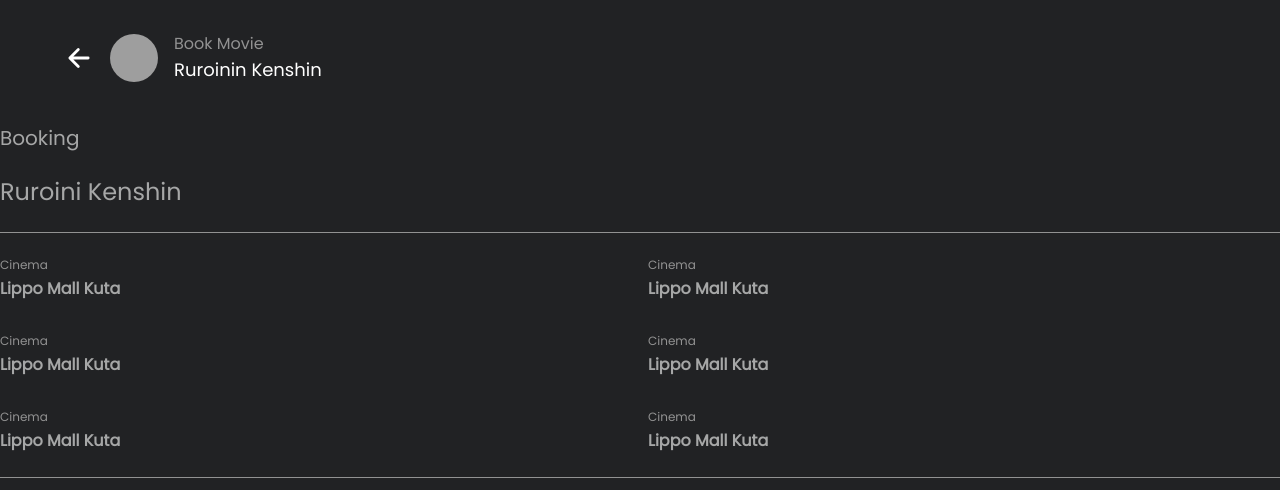
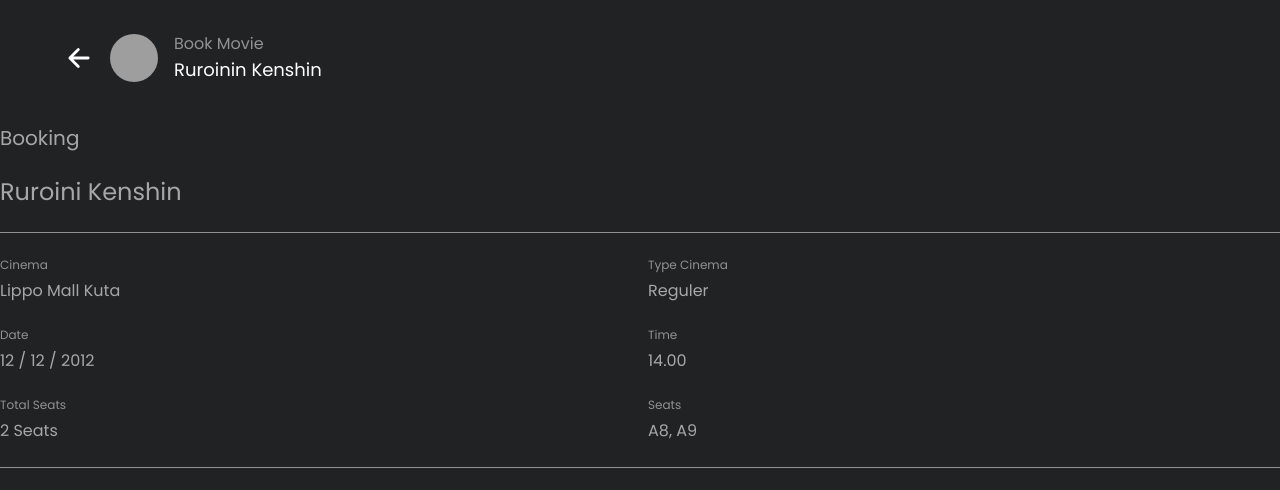
Before and after one commit to aryndraa/timedoor-academy-final-project, a Next.js app: page /movies/1/booking/payment in a window 1280 px wide. Shown: the top 490 px of the page. Built offline with nearby package versions, Linux system fonts and the light colour scheme; grey boxes are pictures that could not be loaded.

Commit message:
ticket payment detail props

```diff
--- a/app/components/TicketPaymentDetail.js
+++ b/app/components/TicketPaymentDetail.js
@@ -4,13 +4,13 @@
   return (
     <div>
       <h2 className="pb-6 mb-6 text-2xl font-medium border-b border-border">Ruroini Kenshin</h2>
-      <div className="grid grid-cols-2 gap-4 gap-y-8 pb-6 mb-6 border-b border-border">
-        <TicketPaymentInfo/>
-        <TicketPaymentInfo/>
-        <TicketPaymentInfo/>
-        <TicketPaymentInfo/>
-        <TicketPaymentInfo/>
-        <TicketPaymentInfo/>
+      <div className="grid grid-cols-2 gap-4 gap-y-6 pb-6 mb-6 border-b border-border">
+        <TicketPaymentInfo title={"Cinema"} info={"Lippo Mall Kuta"}/>
+        <TicketPaymentInfo title={"Type Cinema"} info={"Reguler"}/>
+        <TicketPaymentInfo title={"Date"} info={"12 / 12 / 2012"}/>
+        <TicketPaymentInfo title={"Time"} info={"14.00"}/>
+        <TicketPaymentInfo title={"Total Seats"} info={"2 Seats"}/>
+        <TicketPaymentInfo title={"Seats"} info={"A8, A9"}/>
       </div>
     </div>
   )
--- a/app/components/TicketPaymentInfo.js
+++ b/app/components/TicketPaymentInfo.js
@@ -1,8 +1,8 @@
-export const TicketPaymentInfo = () => {
+export const TicketPaymentInfo = ({title, info}) => {
   return (
     <div className="w-full">
-      <h3 className="text-xs text-text-400 mb-1">Cinema</h3>
-      <span className="font-semibold">Lippo Mall Kuta</span>
+      <h3 className="text-xs text-text-400 mb-1.5">{title}</h3>
+      <span className="font-medium">{info}</span>
     </div>
   )
 }
```
